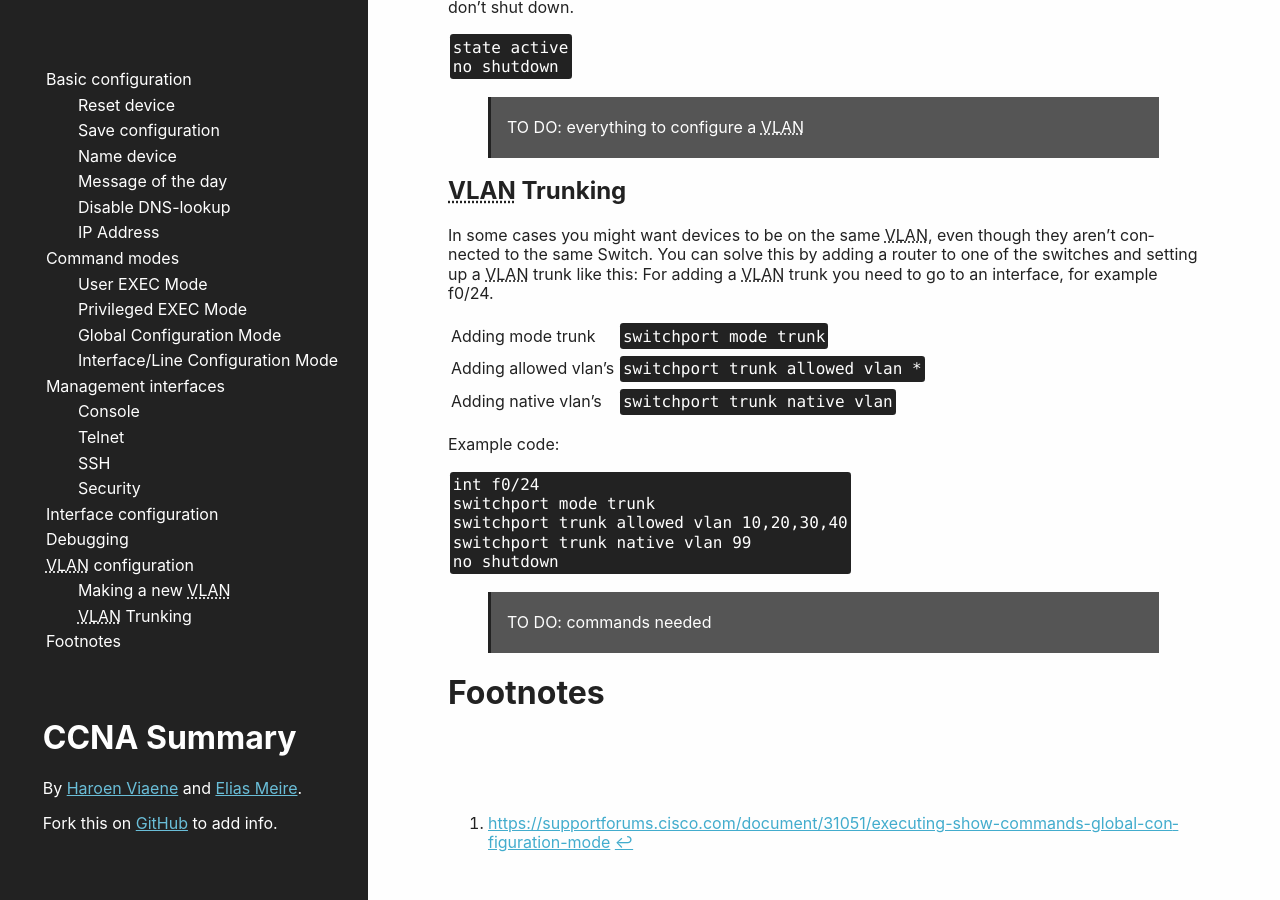
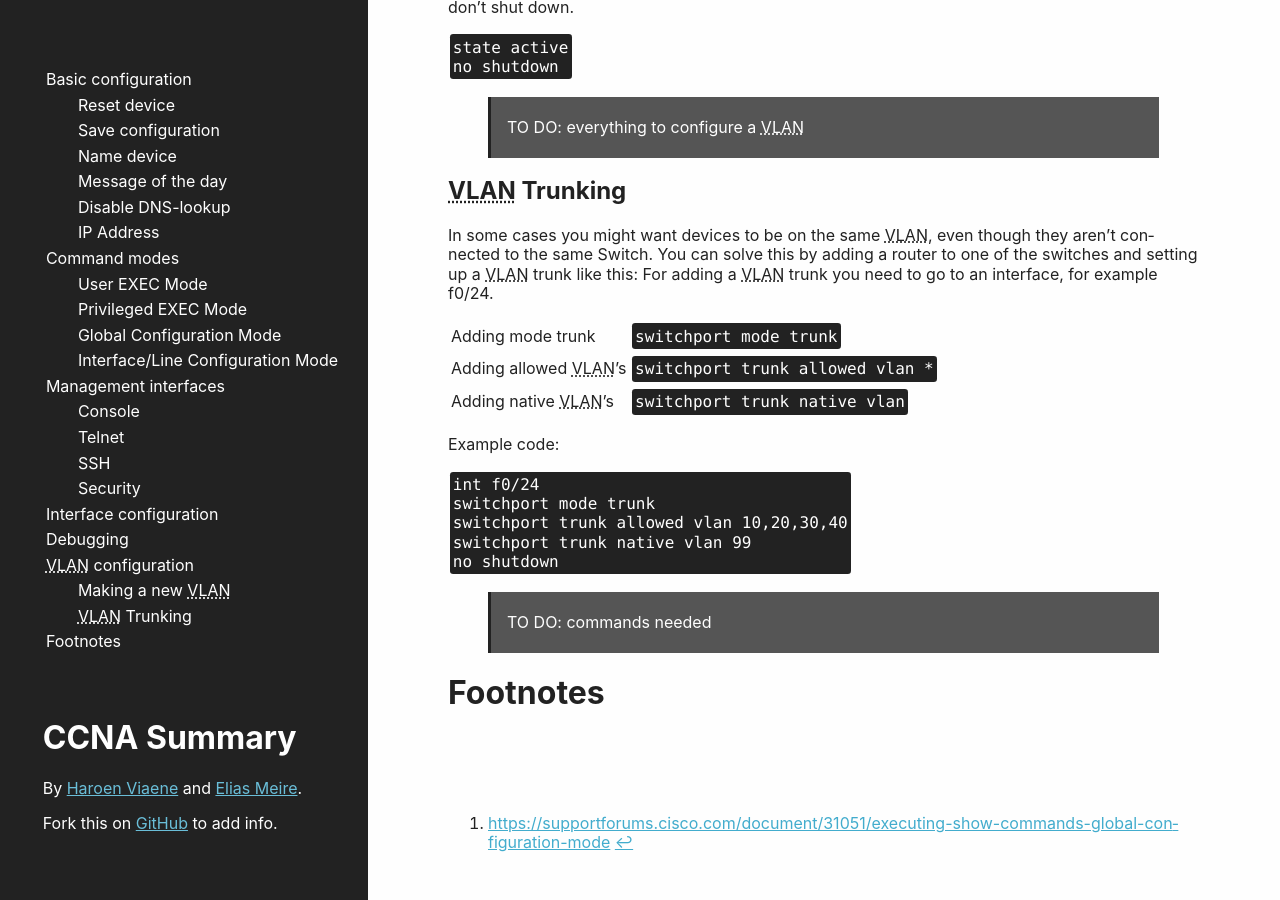
Before and after one commit to Haroenv/ccna, a Jekyll site: the page built from index.md, in a window 1280 px wide and 900 px high, scrolled down 4492 px. Built offline with Jekyll 4.4.1, drawn with Linux system fonts in a browser that asks for light colours.

Commit message:
uppercase

```diff
--- a/index.md
+++ b/index.md
@@ -206,8 +206,8 @@ In some cases you might want devices to be on the same VLAN, even though they ar
 For adding a VLAN trunk you need to go to an interface, for example f0/24.
 
 Adding mode trunk | `switchport mode trunk`
-Adding allowed vlan's | `switchport trunk allowed vlan *`
-Adding native vlan's | `switchport trunk native vlan `
+Adding allowed VLAN's | `switchport trunk allowed vlan *`
+Adding native VLAN's | `switchport trunk native vlan `
 
 Example code:
 
```
